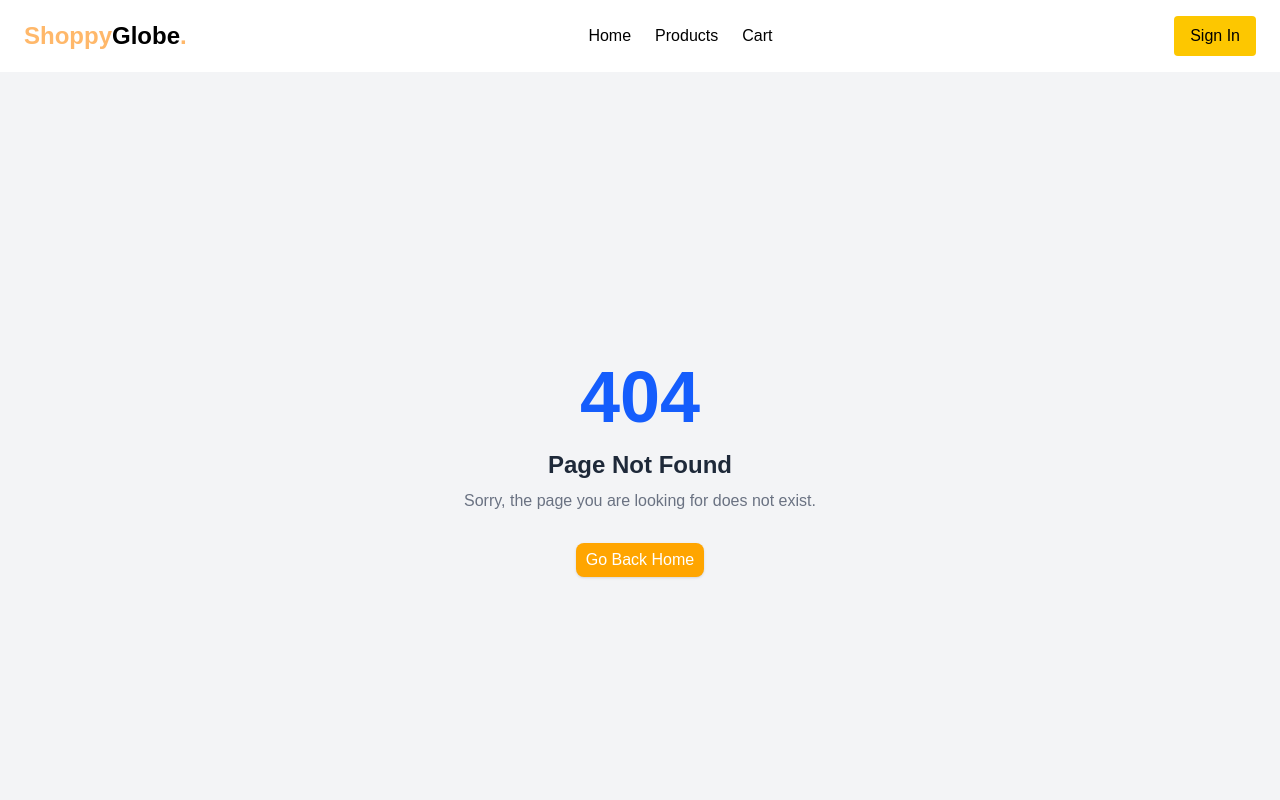
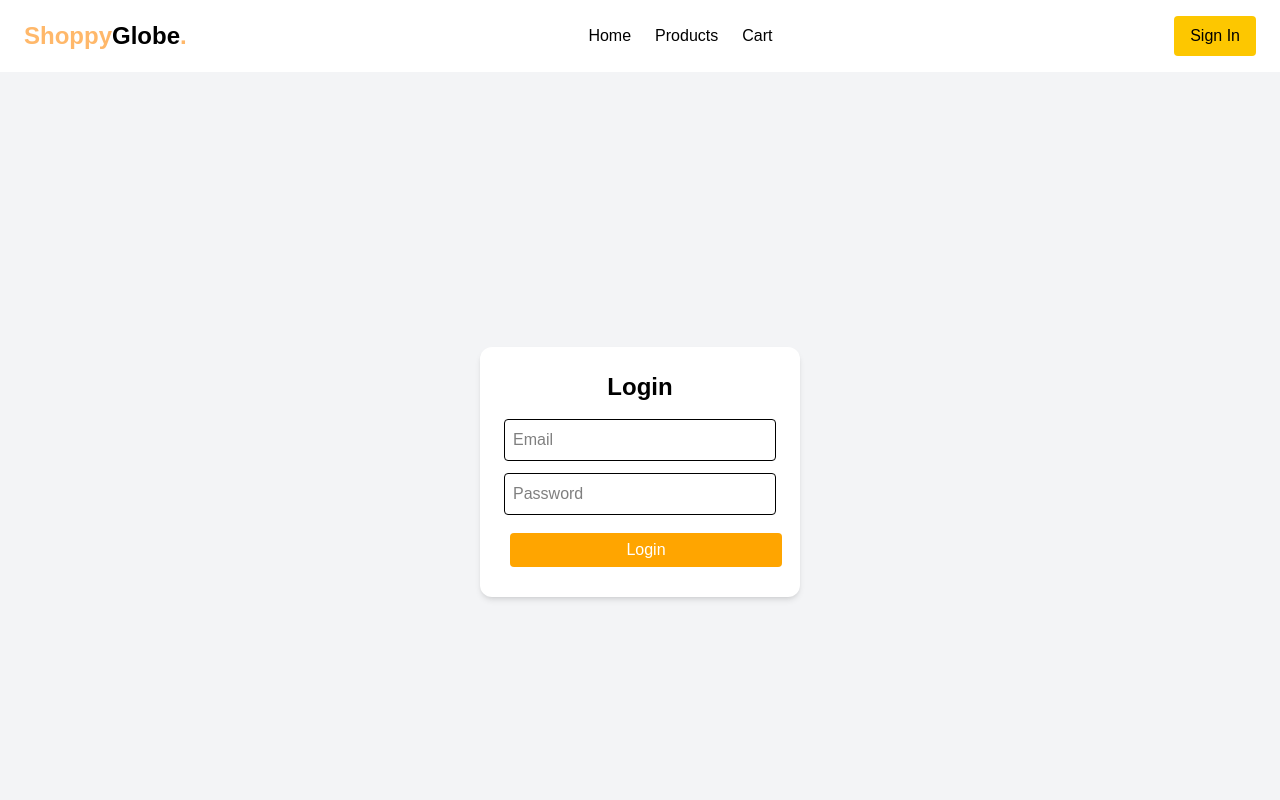
Before and after one commit to codedriftlab/ShoppyGlobe, a React (Vite) app: page /login in a window 1280 px wide. Shown: the top 800 px of the page. Built offline with nearby package versions, Linux system fonts and the light colour scheme.

Commit message:
add login page as a component

```diff
--- a/src/App.jsx
+++ b/src/App.jsx
@@ -8,6 +8,7 @@
 import Checkout from './components/Checkout'
 import Home from './Home'
 import Footer from '../Footer'
+import Login from './components/LoginSingin'
 
 const App = () => {
   return (
@@ -19,6 +20,7 @@
           <Route path="/products/:id" element={<ProductDetail />} />
           <Route path="/cart" element={<Cart />} />
           <Route path="/checkout" element={<Checkout />} />
+          <Route path="/login" element={<Login />} />
           <Route path="*" element={<NotFound />} />
         </Routes>
         <Footer />
--- /dev/null
+++ b/src/components/LoginSingin.jsx
@@ -0,0 +1,39 @@
+import { useState } from "react";
+
+function Login() {
+  const [email, setEmail] = useState("");
+  const [password, setPassword] = useState("");
+
+
+  return (
+    <div className="min-h-screen flex items-center justify-center bg-gray-100">
+      <form
+        className="bg-white p-6 rounded-xl shadow-md w-80"
+      >
+        <h2 className="text-2xl font-bold mb-4 text-center">Login</h2>
+
+        <input
+          type="email"
+          placeholder="Email"
+          className="w-full p-2 mb-3 border rounded"
+          value={email}
+          onChange={(e) => setEmail(e.target.value)}
+        />
+
+        <input
+          type="password"
+          placeholder="Password"
+          className="w-full p-2 mb-3 border rounded"
+          value={password}
+          onChange={(e) => setPassword(e.target.value)}
+        />
+
+        <button className="w-full bg-blue-600 text-white p-2 rounded">
+          Login
+        </button>
+      </form>
+    </div>
+  );
+}
+
+export default Login;
```
